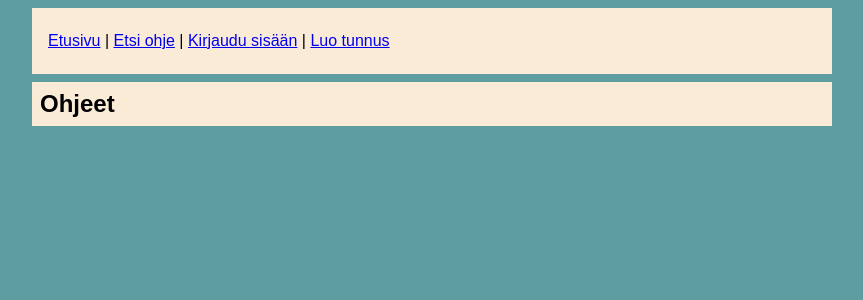
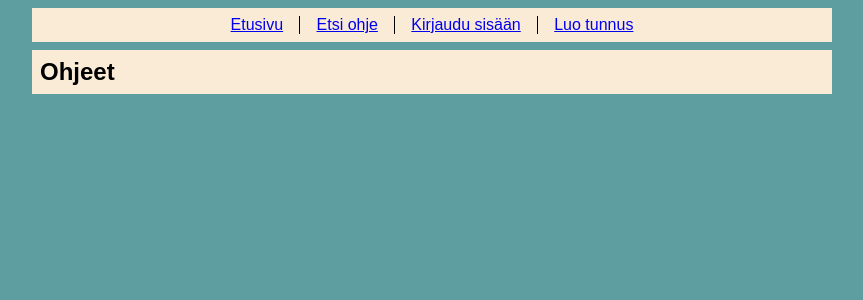
Before and after one commit to pianisti/neuleohjeita, a Flask app: page / in a window 1280 px wide. Shown: the part 77-377 px from the top of the page, without its empty margins (208-1071 px from the left). Run offline with Flask 3, Linux system fonts and the light colour scheme; data that the repository does not hold is empty.

Commit message:
Update navigation style

```diff
--- a/static/main.css
+++ b/static/main.css
@@ -45,3 +45,26 @@ body {
 h1,h2 {
   margin: 0;
 }
+
+nav {
+ text-align: center;
+}
+
+nav ul {
+  padding: 0;
+  margin: 0;
+}
+
+nav li {
+  display: inline-block;
+  padding: 0 1em;
+  margin: 0;
+}
+
+nav li:not(:first-of-type) {
+  margin-left: -0.25em;
+}
+
+nav li:not(:last-of-type) {
+  border-right: 1px solid black;
+}
--- a/templates/layout.html
+++ b/templates/layout.html
@@ -18,17 +18,19 @@
   </div>
   {% endif %}
   <div class="nav">
-    <p>
-      <a href="/">Etusivu</a> |
-      <a href="/find_pattern">Etsi ohje</a> |
-    {% if session.user_id %}
-      <a href="/new_pattern">Uusi ohje</a> |
-      <a href="/logout">Kirjaudu ulos</a>
-    {% else %}
-      <a href="/login">Kirjaudu sisään</a> |
-      <a href="/register">Luo tunnus</a>
-    {% endif %}
-    </p>
+    <nav>
+      <ul>
+        <li><a href="/">Etusivu</a></li>
+        <li><a href="/find_pattern">Etsi ohje</a></li>
+        {% if session.user_id %}
+        <li><a href="/new_pattern">Uusi ohje</a></li>
+        <li><a href="/logout">Kirjaudu ulos</a></li>
+        {% else %}
+        <li><a href="/login">Kirjaudu sisään</a></li>
+        <li><a href="/register">Luo tunnus</a></li>
+        {% endif %}
+      </ul>
+    </nav>
   </div>
   <div class="content">
   {% for message in get_flashed_messages() %}
```
